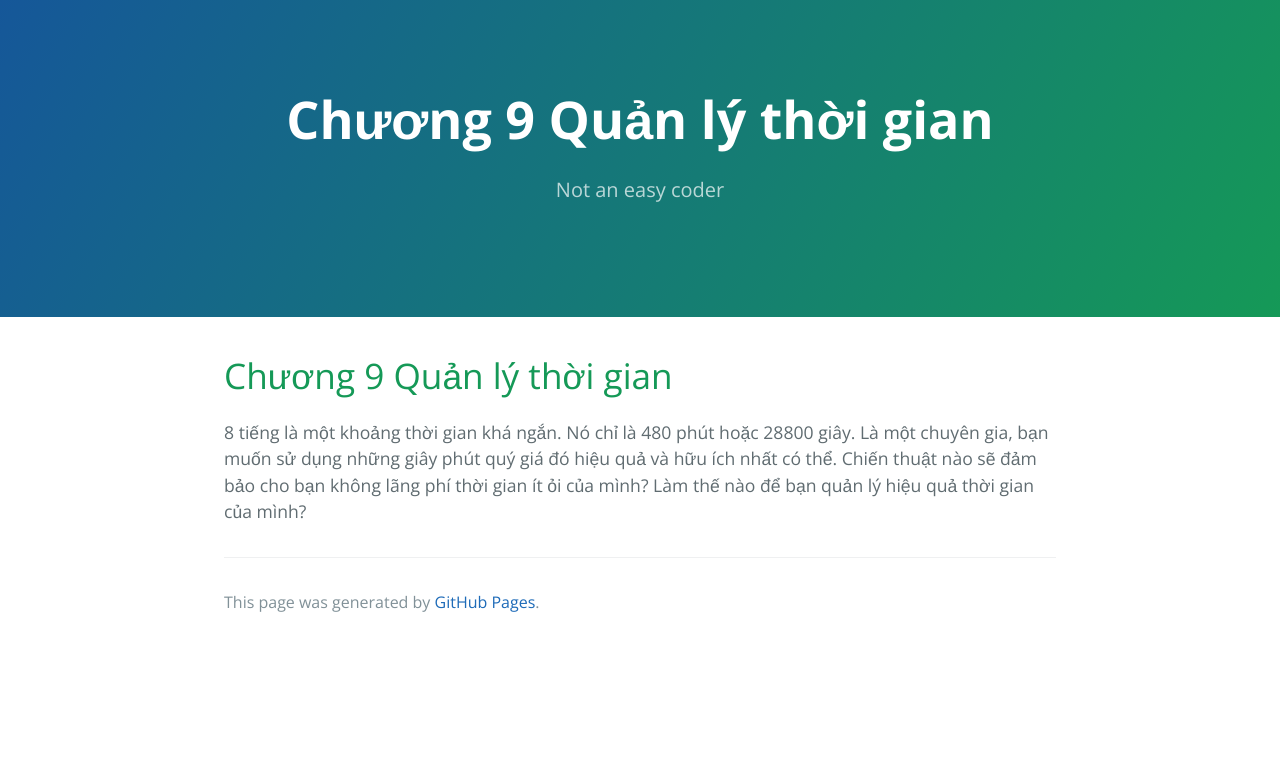
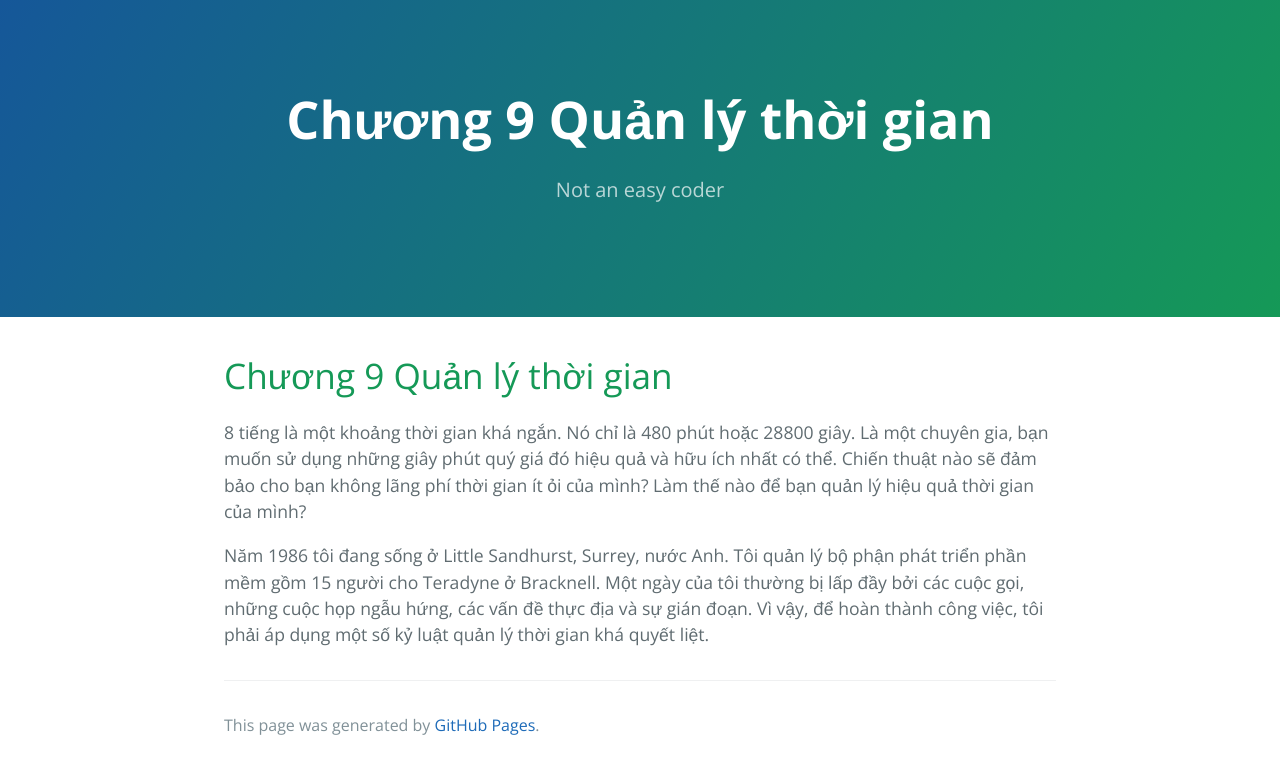
Before and after one commit to HaiBV/haibv.github.io, a Jekyll site: the page built from clean-coder/chapter-9-time-management.md, in a window 1280 px wide. Shown: the top 774 px of the page. Built offline with Jekyll 4.4.1, drawn with Linux system fonts in a browser that asks for light colours; our own code applies the rules of GitHub Pages for plain Markdown files.

Commit message:
Update The Clean Coder - Chapter 9 Time management

```diff
--- a/clean-coder/chapter-9-time-management.md
+++ b/clean-coder/chapter-9-time-management.md
@@ -5,3 +5,5 @@ layout: default
 # Chương 9 Quản lý thời gian
 
 8 tiếng là một khoảng thời gian khá ngắn. Nó chỉ là 480 phút hoặc 28800 giây. Là một chuyên gia, bạn muốn sử dụng những giây phút quý giá đó hiệu quả và hữu ích nhất có thể. Chiến thuật nào sẽ đảm bảo cho bạn không lãng phí thời gian ít ỏi của mình? Làm thế nào để bạn quản lý hiệu quả thời gian của mình?
+
+Năm 1986 tôi đang sống ở Little Sandhurst, Surrey, nước Anh. Tôi quản lý bộ phận phát triển phần mềm gồm 15 người cho Teradyne ở Bracknell. Một ngày của tôi thường bị lấp đầy bởi các cuộc gọi, những cuộc họp ngẫu hứng, các vấn đề thực địa và sự gián đoạn. Vì vậy, để hoàn thành công việc, tôi phải áp dụng một số kỷ luật quản lý thời gian khá quyết liệt.
```
